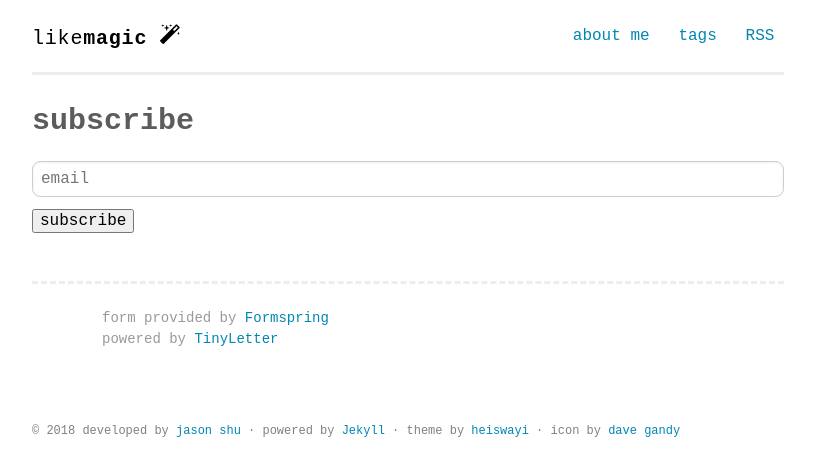
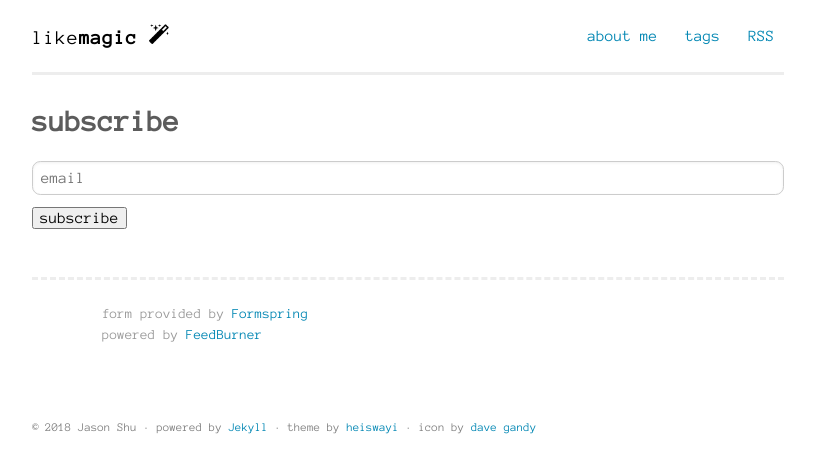
Before and after one commit to j4sonshu/likemagic, a Jekyll site: the page built from subscribe.md, in a window 1280 px wide. Shown: the top 476 px of the page, without its empty margins (232-1047 px from the left). Built offline with Jekyll 4.4.1, drawn with Linux system fonts in a browser that asks for light colours; some web fonts are replaced.

Commit message:
comments toggle, form hover underlines,  remove developed, feedburner

```diff
--- a/_config.yml
+++ b/_config.yml
@@ -28,7 +28,7 @@ sass:
 
 # Author settings
 author:
-  name: "jason shu"
+  name: "Jason Shu"
 
 plugins:
   - jekyll-sitemap
--- a/_includes/footer.html
+++ b/_includes/footer.html
@@ -1,7 +1,6 @@
 <footer class="site-footer">
   <div class="container">
-    <small class="block">&copy; {{ site.time | date: '%Y' }} developed by
-      <a href="https://example.com" target="_blank">{{ site.author.name }}</a> &middot;  powered by
+    <small class="block">&copy; {{ site.time | date: '%Y' }} {{ site.author.name }}</a> &middot; powered by
       <a href="https://jekyllrb.com/" target="_blank">
         Jekyll</a> &middot; theme by
       <a href="https://github.com/heiswayi/" target="_blank">heiswayi</a> &middot; icon by
--- a/_includes/nav.html
+++ b/_includes/nav.html
@@ -4,7 +4,7 @@
 
     <h1 class="logo">
       <a href="{{ '/' | prepend: site.url }}">{{ site.title_left }}<span>{{ site.title_right }}</span>
-      <img src="/assets/images/logo.png"></img>
+        <img src="/assets/images/logo.png"></img>
       </a>
     </h1>
 
@@ -16,7 +16,7 @@
         <a href="{{ '/tags' | prepend: site.url }}">tags</a>
       </li>
       <li>
-        <a href="{{ " /feed.xml " | prepend: site.url }}" target="_blank">RSS</a>
+        <a href="http://feeds.feedburner.com/likemagic" target="_blank">RSS</a>
       </li>
     </ul>
 
--- a/assets/scss/_variables.scss
+++ b/assets/scss/_variables.scss
@@ -1,6 +1,7 @@
 // Typography
-@import url('https://fonts.googleapis.com/css?family=Overpass+Mono:400,700');
-$base-font-family: 'Overpass Mono', monospace;
+@import url('https://fonts.googleapis.com/css?family=Anonymous+Pro');
+$base-font-family: 'Anonymous Pro', monospace;
+
 $heading-font-family: $base-font-family;
 
 // Font Sizes
--- a/feed.xml
+++ b/feed.xml
@@ -11,6 +11,7 @@ layout: null
     <pubDate>{{ site.time | date_to_rfc822 }}</pubDate>
     <lastBuildDate>{{ site.time | date_to_rfc822 }}</lastBuildDate>
     <generator>Jekyll v{{ jekyll.version }}</generator>
+
     {% for post in site.posts limit:10 %}
       <item>
         <title>{{ post.title | xml_escape }}</title>
@@ -18,12 +19,15 @@ layout: null
         <pubDate>{{ post.date | date_to_rfc822 }}</pubDate>
         <link>{{ post.url | prepend: site.baseurl | prepend: site.url }}</link>
         <guid isPermaLink="true">{{ post.url | prepend: site.baseurl | prepend: site.url }}</guid>
+
         {% for tag in post.tags %}
-        <category>{{ tag | xml_escape }}</category>
+        <tag>{{ tag | xml_escape }}</tag>
         {% endfor %}
+
         {% for cat in post.categories %}
         <category>{{ cat | xml_escape }}</category>
         {% endfor %}
+
       </item>
     {% endfor %}
   </channel>
--- a/subscribe.md
+++ b/subscribe.md
@@ -4,14 +4,16 @@ title: subscribe
 permalink: /subscribe/
 ---
 
- <form style="text-align:left;" action="https://tinyletter.com/likemagic" method="post" target="_blank">
+ <form style="text-align:left;" action="https://feedburner.google.com/fb/a/mailverify" method="post" target="_blank">
+   <input type="hidden" value="likemagic/nmlQ" name="uri"/>
+   <input type="hidden" name="loc" value="en_US"/>
 
-  <input type="email" name="email" placeholder="email" required>
-  <input type="submit" value="subscribe"/>
+   <input type="email" name="email" placeholder="email" required>
+   <input type="submit" value="subscribe"/>
 
-  </form>
+ </form>
 
 <aside class="share">
   <p>form provided by <a href="https://github.com/formspree/formspree" target="_blank">Formspring</a></p>
-  <p>powered by <a href="https://tinyletter.com/" target="_blank">TinyLetter</a></p>
+  <p>powered by <a href="https://feedburner.google.com" target="_blank">FeedBurner</a></p>
 </aside>
```
Also changed, not shown: assets/icons/favicon.ico (renamed from favicon.ico).
